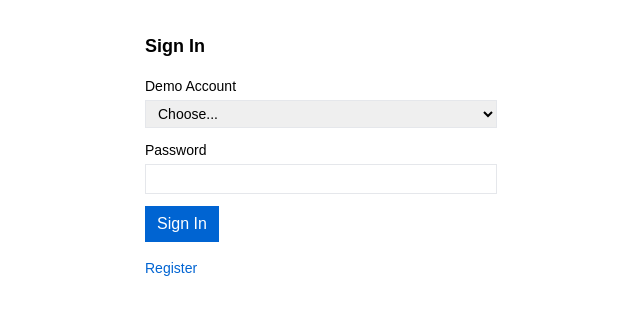
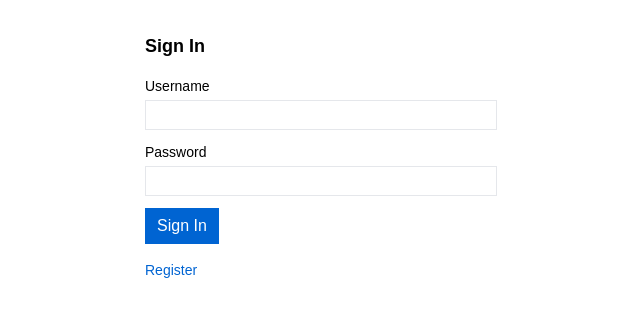
Before and after one commit to CadeJordan/166-Phase-3, a Flask app: page /login in a window 1280 px wide. Shown: the part 96-413 px from the top of the page, without its empty margins (319-959 px from the left). Run offline with Flask 3, Linux system fonts and the light colour scheme; data that the repository does not hold is empty; some libraries are stand-ins or nearby versions.

Commit message:
User and password auth

```diff
--- a/data/queries.py
+++ b/data/queries.py
@@ -74,6 +74,11 @@ def get_all_items():
 
 def get_user(login):
     return _fetch_one("SELECT login, phone_num, address, role, favorite_category FROM users WHERE login = %s;", (login,))
+
+
+def authenticate_user(login, password):
+    # Returns the user row only if the login/password pair matches.
+    return _fetch_one("SELECT login, phone_num, address, role, favorite_category FROM users WHERE login = %s AND password = %s;", (login, password))
 
 
 def get_item(item_id):
--- a/routes/auth.py
+++ b/routes/auth.py
@@ -8,17 +8,23 @@ auth_bp = Blueprint("auth", __name__)
 @auth_bp.route("/login", methods=["GET", "POST"])
 def login():
     if request.method == "POST":
-        demo_user = request.form.get("demo_user", "")
-        user = queries.get_user(demo_user)
+        login_name = request.form.get("login", "").strip()
+        password = request.form.get("password", "")
+
+        if not login_name or not password:
+            flash("Enter your username and password.", "error")
+            return redirect(url_for("auth.login"))
+
+        user = queries.authenticate_user(login_name, password)
         if user:
             session["demo_user"] = user["login"]
             session["demo_role"] = user["role"]
             flash(f"Signed in as {user['login']} ({user['role']})", "success")
             return redirect(url_for("public.home"))
-        flash("Please select a demo user.", "error")
+        flash("Invalid username or password.", "error")
         return redirect(url_for("auth.login"))
 
-    return render_template("pages/auth/login.html", users=queries.get_all_users())
+    return render_template("pages/auth/login.html")
 
 
 @auth_bp.route("/register", methods=["GET", "POST"])
--- a/templates/pages/admin/dashboard.html
+++ b/templates/pages/admin/dashboard.html
@@ -8,8 +8,6 @@
     <ul class="text-sm space-y-2 mb-6">
         <li>Users: {{ stats.total_users }}</li>
         <li>Active auctions: {{ stats.active_auctions }}</li>
-        <li>Pending payments: {{ stats.pending_payments }}</li>
-        <li>Pending shipments: {{ stats.pending_shipments }}</li>
     </ul>
     <p class="space-x-3 text-sm">
         <a href="{{ url_for('admin.users') }}" class="link">Users</a>
--- a/templates/pages/auth/login.html
+++ b/templates/pages/auth/login.html
@@ -8,17 +8,12 @@
 
     <form method="post" class="space-y-3">
         <div>
-            <label for="demo_user" class="block text-sm mb-1">Demo Account</label>
-            <select id="demo_user" name="demo_user" required class="w-full border px-2 py-1 text-sm">
-                <option value="">Choose...</option>
-                {% for user in users %}
-                <option value="{{ user.login }}">{{ user.login }} ({{ user.role }})</option>
-                {% endfor %}
-            </select>
+            <label for="login" class="block text-sm mb-1">Username</label>
+            <input type="text" id="login" name="login" required class="w-full border px-2 py-1 text-sm">
         </div>
         <div>
             <label for="password" class="block text-sm mb-1">Password</label>
-            <input type="password" id="password" name="password" class="w-full border px-2 py-1 text-sm">
+            <input type="password" id="password" name="password" required class="w-full border px-2 py-1 text-sm">
         </div>
         <button type="submit" class="btn-primary">Sign In</button>
     </form>
```
